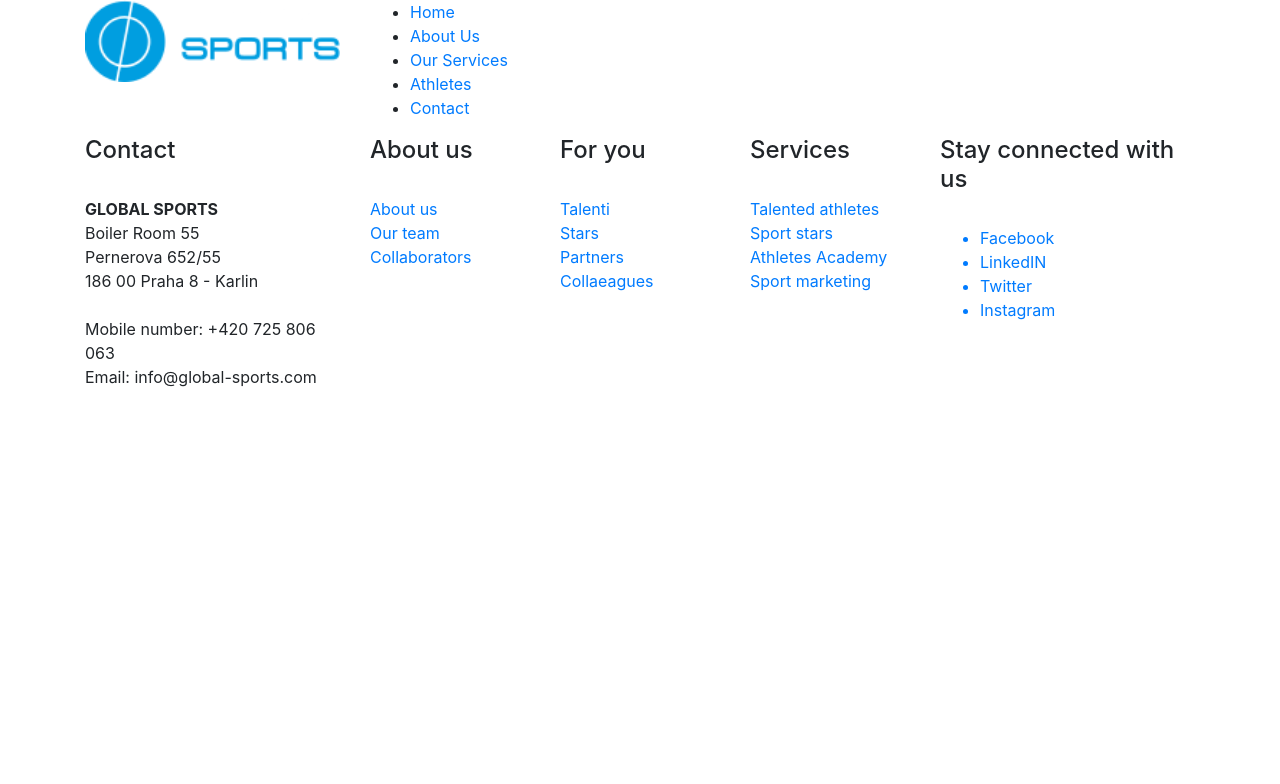
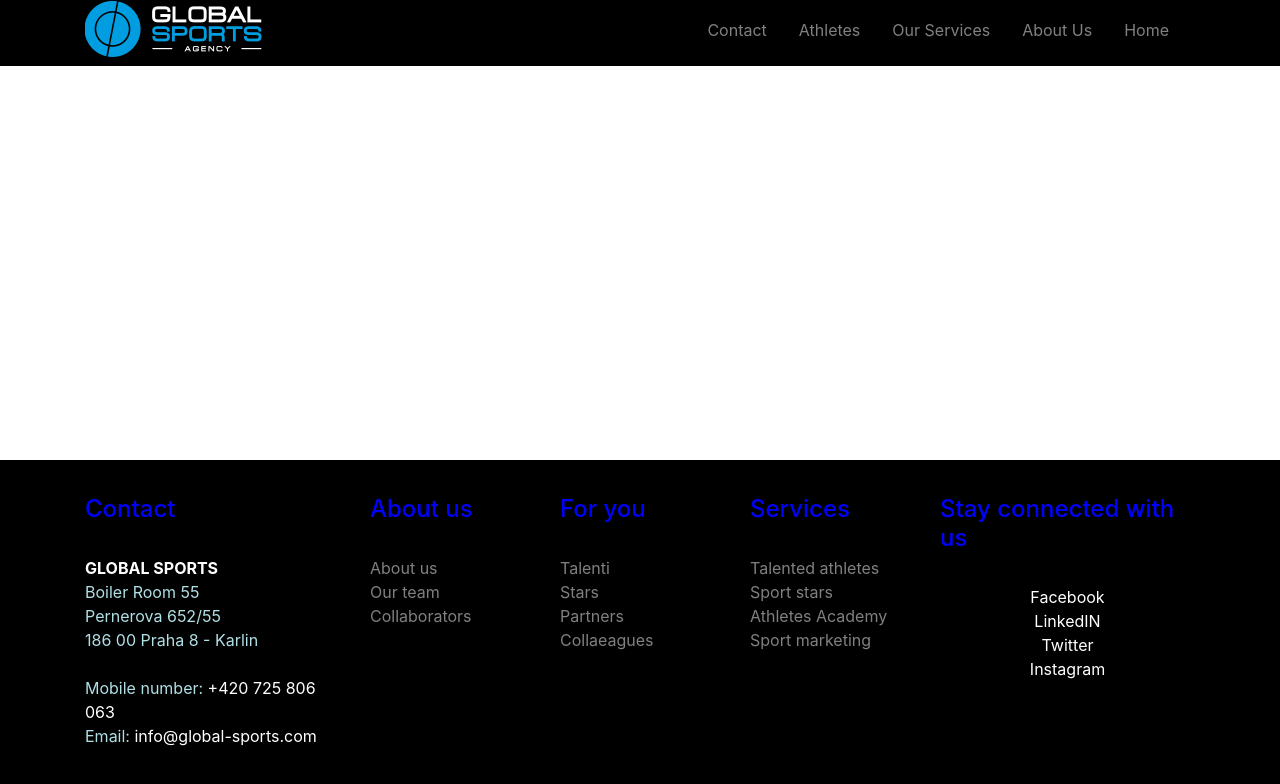
Before and after one commit to tundealabi/tundealabi.github.io, a plain HTML site: page index.html in a window 1280 px wide. Drawn offline with nearby package versions, Linux system fonts and the light colour scheme.

Commit message:
Update style.css

```diff
--- a/style.css
+++ b/style.css
@@ -1,39 +1,65 @@
-
-body {
-
-	background-color: #73Ac96;
-	line-height: 30px;
-	font-size: 1.2em;
-
-
-
-
-}
-.title2{
-	text-align: center;
-	margin-top: -20px;
-}
-
-h1 {
-	background-color: #848686;
-	text-align: center;
-}
-figcaption{
-	text-align: center;
-
-}
-img {
-	width: 100%;
-	height: auto;
-	display: block;
-	max-width: 100%;
-	position: relative;
+body{
+width: 100%;
 
 }
 
-ul{
-	text-align: left;
-	width: 100%,
 
+.topnav{
+	list-style-type: none;
+	padding: 10px;
+	position: relative;
+	width: 100%;
+	height: 50px;
 
 }
+li a{
+	float: right;
+	text-decoration: none;
+	color: #000;
+    padding: 8px 16px;
+}
+
+#header-content{
+	background-color: black;
+}
+
+#footer-content{
+	background-color: black;
+	bottom: 0;
+	margin: 0;
+	position: absolute;
+	width: 100%;
+	height: 340px;
+	padding-top: 35px;
+	text-align: left;
+
+}
+h4{
+	color: blue;
+}
+p{
+	color: powderblue;
+}
+span{
+	color: white;
+}
+div a{
+	color:grey;
+}
+
+.ul2{
+	list-style-type: none;
+	color: white;
+	text-align: center;
+	padding: 0;
+	margin: 0;
+}
+
+.ul3{
+	float: right;
+	list-style-type: none;
+}
+
+.col-sm-3 a{
+	color: white;
+}
```
